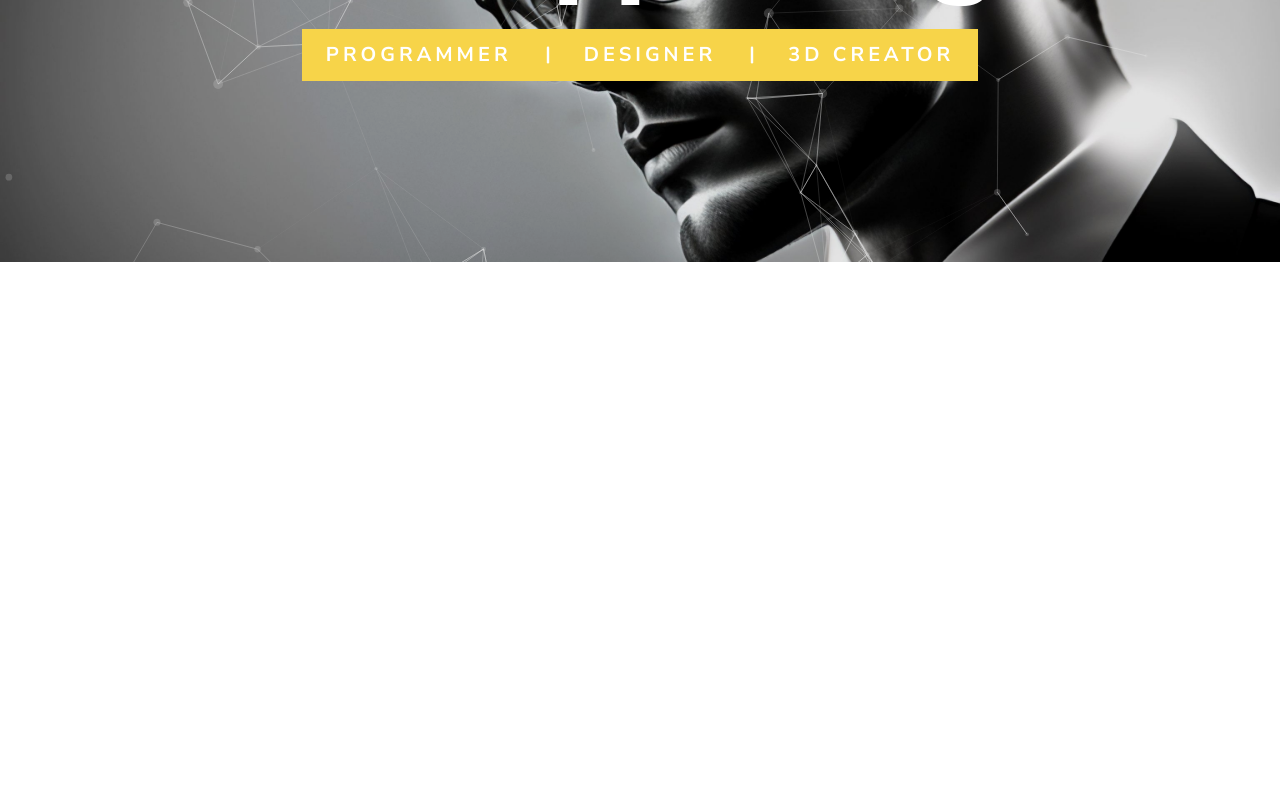
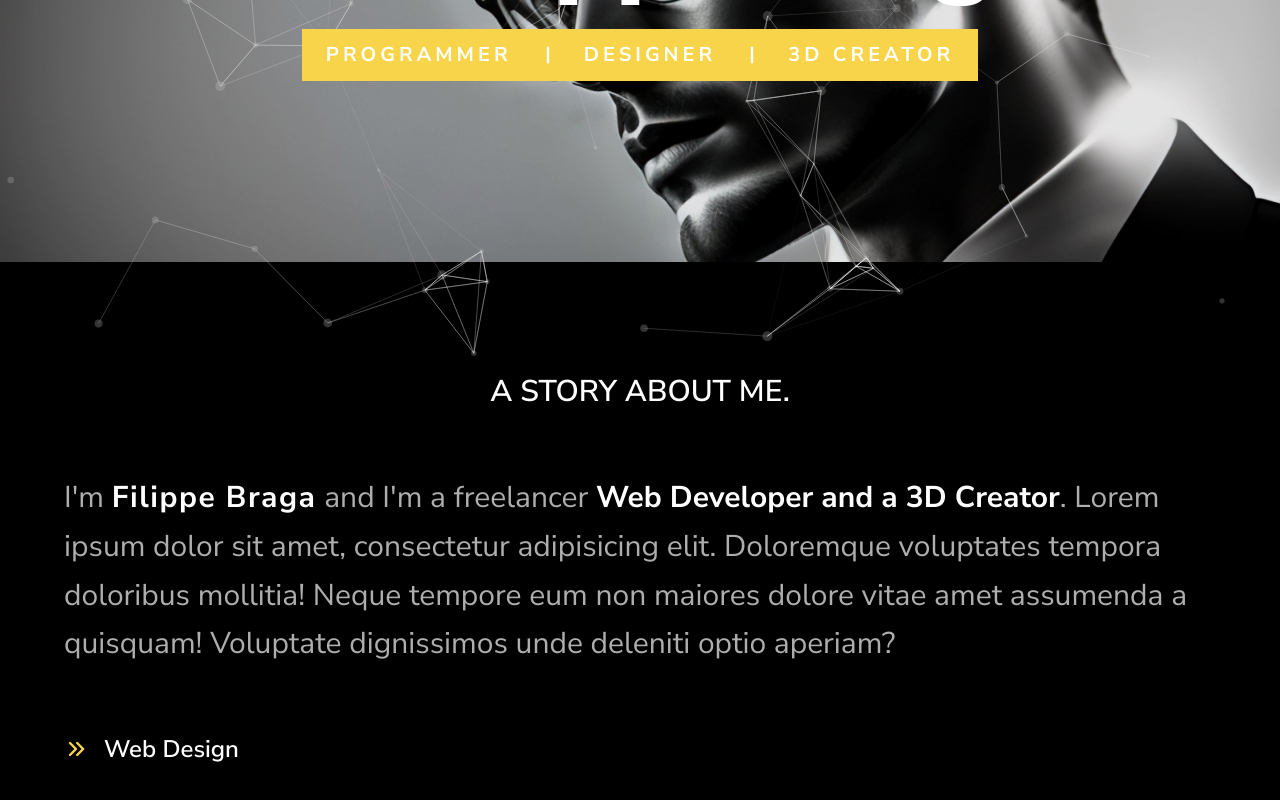
Before and after one commit to filippebr/personal-portfolio, a Next.js app: page / in a window 1280 px wide. Shown: the part 438-1238 px from the top of the page. Before the commit the page ends 800 px from the top, so only its background shows below. Built offline with nearby package versions, Linux system fonts and the light colour scheme.

Commit message:
Cteate about me page

```diff
--- a/src/app/page.tsx
+++ b/src/app/page.tsx
@@ -1,3 +1,4 @@
+import AboutMe from '@/components/AboutMe'
 import Banner from '@/components/Banner'
 
 export default function Home() {
@@ -5,6 +6,7 @@ export default function Home() {
     <>
       <div className="font-bodyFont">
         <Banner />
+        <AboutMe />
       </div>
     </>
   )
--- /dev/null
+++ b/src/components/AboutMe.tsx
@@ -0,0 +1,41 @@
+import React from 'react'
+import { HiChevronDoubleRight } from 'react-icons/hi'
+
+function AboutMe() {
+  return (
+    <section
+      id="about"
+      className="w-full h-full bg-black text-white py-28 px-4"
+    >
+      <div className="max-w-6xl mx-auto flex flex-col gap-6 md:gap-16">
+        <h1 className="text-3xl uppercase font-semibold text-center">
+          A Story about me.
+        </h1>
+        <p className="text-xl md:text-3xl font-medium md:leading-relaxed text-textColor">
+          I&apos;m{' '}
+          <span className="font-bold tracking-wider text-white">
+            Filippe Braga
+          </span>{' '}
+          and I&apos;m a freelancer{' '}
+          <span className="font-bold text-white">
+            Web Developer and a 3D Creator
+          </span>
+          . Lorem ipsum dolor sit amet, consectetur adipisicing elit. Doloremque
+          voluptates tempora doloribus mollitia! Neque tempore eum non maiores
+          dolore vitae amet assumenda a quisquam! Voluptate dignissimos unde
+          deleniti optio aperiam?
+        </p>
+        <div>
+          <h4 className="text-2xl font-semibold flex items-center gap-4">
+            <span className="text-designColor">
+              <HiChevronDoubleRight />
+            </span>
+            Web Design
+          </h4>
+        </div>
+      </div>
+    </section>
+  )
+}
+
+export default AboutMe
```
Also changed, not shown: src/components/AboutList.tsx (added).
